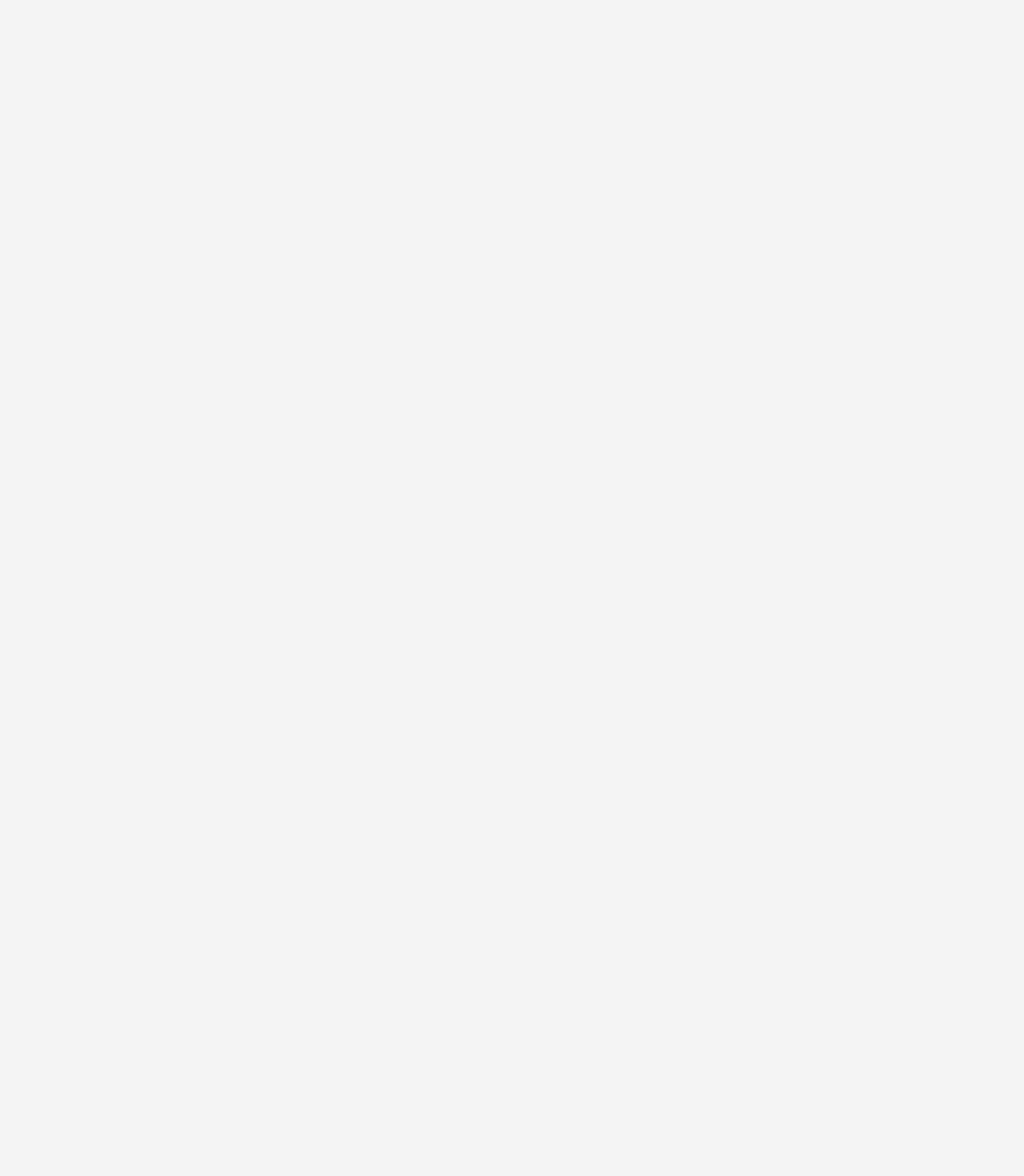
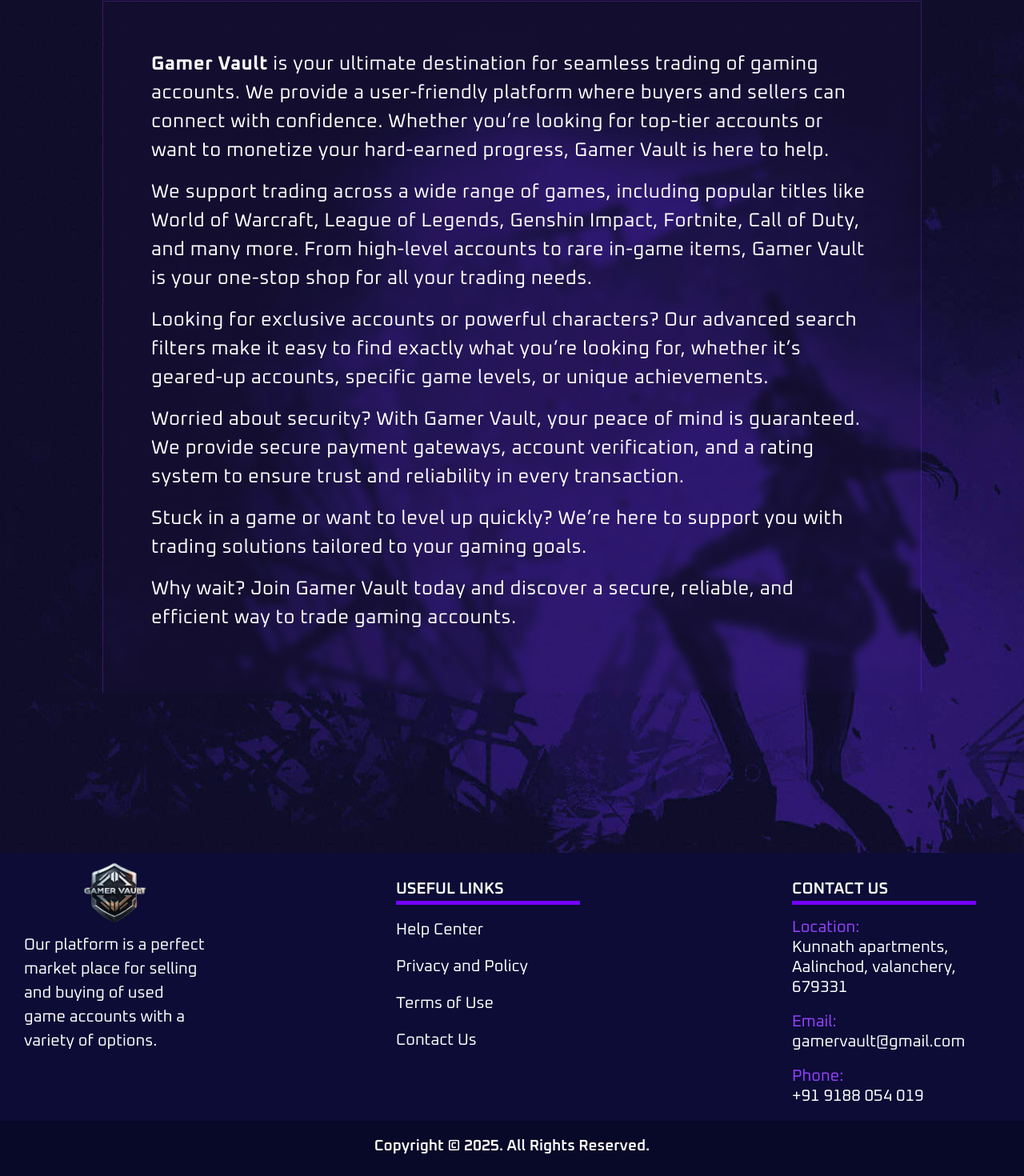
Before and after one commit to Favadh/Gamer-Vault, a React (Vite) app in the folder frontend/: page / in a window 1280 px wide. Shown: the part 3297-4767 px from the top of the page at 80% size. Before the commit the page ends 3143 px from the top, so only its background shows below. Built offline with nearby package versions, Linux system fonts and the light colour scheme; no server answers.

Commit message:
News section and footer

```diff
--- a/frontend/src/components/GameAccounts.css
+++ b/frontend/src/components/GameAccounts.css
@@ -259,6 +259,95 @@
     letter-spacing: 0.2px;
 }
 
+.about-us-div{
+    display: flex;
+    justify-content: center;
+}
+
+.about-section{
+    width: 80%;
+    margin-top: 80px;
+    margin-bottom: 200px;
+    background-color: #9742ff07;
+    backdrop-filter: blur(5px);
+    border: 1px solid #9742ff44;
+    border-bottom: none;
+    padding: 60px;
+    color: white;
+    font-size: 24px;
+    font-family: 'Oxanium', sans-serif;
+    letter-spacing: 0.5px;
+}
+
+.footer{
+    display: flex;
+    flex-direction: column;
+    /* margin: 30px; */
+    font-family: 'Oxanium', 'sans-serif';
+}
+
+.details-section{
+    display: flex;
+    justify-content:space-between;
+    background-color: #0C0C36;
+}
+
+.details-section div{
+    display: flex;
+    flex-direction: column;
+    align-items: center;
+    margin-left: 30px;
+    margin-right: 30px;
+}
+
+.details-section div p {
+    width: 230px;
+    font-size: 20px;
+}
+
+.details-section div img {
+    height: 100px;
+}
+
+.useful-link{
+    font-weight: 600;
+    border-bottom: 2px solid #7301FF;
+    border-width: 5px;
+}
+
+.links{
+    margin-top: 30px;
+}
+
+.links p{
+    cursor: pointer;
+}
+
+.contact-info{
+    margin-bottom: 18px;
+}
+
+.contact-info p{
+    margin: 0;
+    line-height: 25px;
+}
+
+.purple{
+    color: #9742FF;
+}
+
+.copyright-section{
+    background-color: #080828;
+    text-align: center;
+    padding: 10px;
+}
+
+.copyright-section p{
+    margin-top: 8px;
+    font-size: 19px;
+    font-weight: 550;
+}
+
 /* Responsive Adjustments */
 @media (max-width: 1200px) {
     .game-card {
--- a/frontend/src/components/IndexHeader.jsx
+++ b/frontend/src/components/IndexHeader.jsx
@@ -150,7 +150,10 @@ export default function Navbar() {
           <li
           onClick={() => {
             setActiveSection('/about-us');
-            // handleNavigate('/contact-us');
+            const storeSection = document.getElementById("about-us");
+            if (storeSection) {
+            storeSection.scrollIntoView({ behavior: "smooth" });
+            }
           }}
           className={activeSection === '/about-us' ? Classes.navActive : ''}
           >
--- a/frontend/src/components/IndexPage.jsx
+++ b/frontend/src/components/IndexPage.jsx
@@ -147,6 +147,93 @@ const MainPage = () => {
 
 
             </div>
+
+            <div className="store-title">
+                <div className="store-subtitle">
+                    <h1 id="about-us">SIMPLE, SECURE,</h1>
+                    <p className="store-gears"
+                    style={{
+                        fontSize: '50px',
+                        fontWeight: 'bold',
+                        marginLeft: '7px',
+                        marginRight: '7px',
+                    }}>AND</p>
+                    <h1>RELIABLE</h1>
+                </div>
+            </div>
+
+            <div className="about-us-div">
+                <div className="about-section">
+                    <p>
+                        <strong>Gamer Vault</strong> is your ultimate destination for seamless trading of gaming accounts. We provide a user-friendly platform where buyers and sellers can connect with confidence. Whether you’re looking for top-tier accounts or want to monetize your hard-earned progress, Gamer Vault is here to help.
+
+                    </p>
+
+                    <p>
+                        We support trading across a wide range of games, including popular titles like World of Warcraft, League of Legends, Genshin Impact, Fortnite, Call of Duty, and many more. From high-level accounts to rare in-game items, Gamer Vault is your one-stop shop for all your trading needs.
+                    </p>
+
+                    <p>
+                        Looking for exclusive accounts or powerful characters? Our advanced search filters make it easy to find exactly what you’re looking for, whether it’s geared-up accounts, specific game levels, or unique achievements.
+                    </p>
+
+                    <p>
+                        Worried about security? With Gamer Vault, your peace of mind is guaranteed. We provide secure payment gateways, account verification, and a rating system to ensure trust and reliability in every transaction.
+                    </p>
+
+                    <p>
+                        Stuck in a game or want to level up quickly? We’re here to support you with trading solutions tailored to your gaming goals.
+                    </p>
+
+                    <p>
+                        Why wait? Join Gamer Vault today and discover a secure, reliable, and efficient way to trade gaming accounts.
+                    </p>
+                </div>
+            </div>
+
+            <footer className="footer">
+                <div className="details-section">
+                    <div>
+                        <img src="../../public/logo.png" alt="logo" />
+                        <p>
+                            Our platform is a perfect market place for selling and buying of used game accounts with a variety of options.
+                        </p>
+                    </div>
+
+                    <div className="links">
+                        <div>
+                            <p className="useful-link">USEFUL LINKS</p>
+                        </div>
+                        <p>Help Center</p>
+                        <p>Privacy and Policy</p>
+                        <p>Terms of Use</p>
+                        <p>Contact Us</p>
+                    </div>
+
+                    <div className="links">
+                        <div>
+                            <p className="useful-link">CONTACT US</p>
+                        </div>
+                        <div className="contact-info">
+                            <p className="purple">Location:</p>
+                            <p>Kunnath apartments, Aalinchod, valanchery, 679331</p>
+                        </div>
+                        <div className="contact-info">
+                            <p className="purple">Email:</p>
+                            <p>gamervault@gmail.com</p>
+                        </div>
+                        <div className="contact-info">
+                            <p className="purple">Phone:</p>
+                            <p>+91 9188 054 019</p>
+                        </div>
+                    </div>
+
+                </div>
+
+                <div className="copyright-section">
+                    <p>Copyright © 2025. All Rights Reserved.</p>
+                </div>
+            </footer>
         </div>
     );
 };
```
Lines whose indentation alone changed are shown as unchanged.
